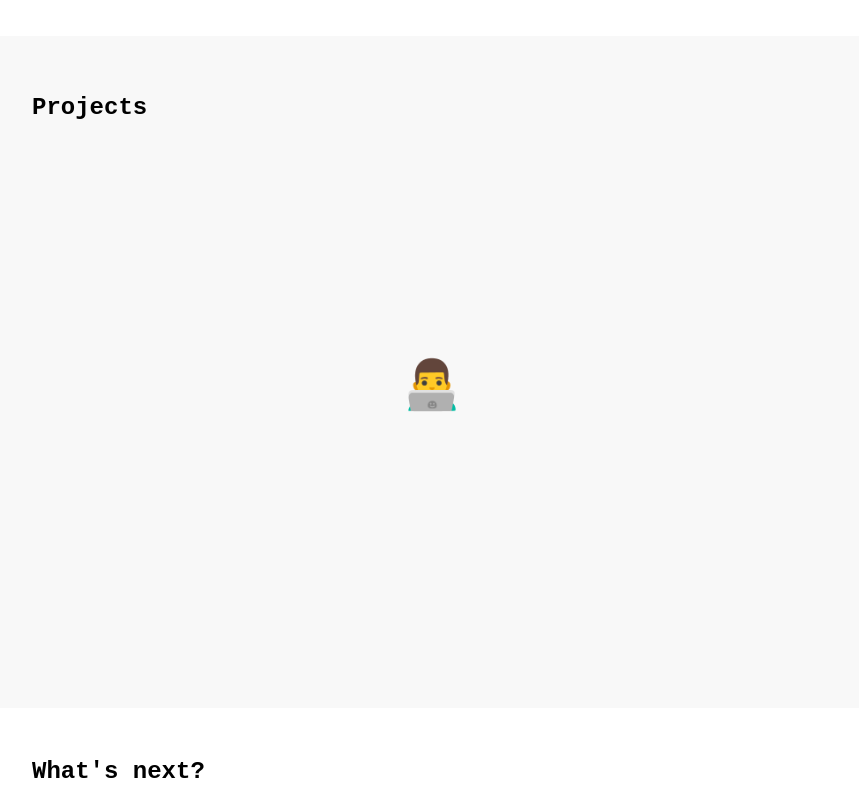
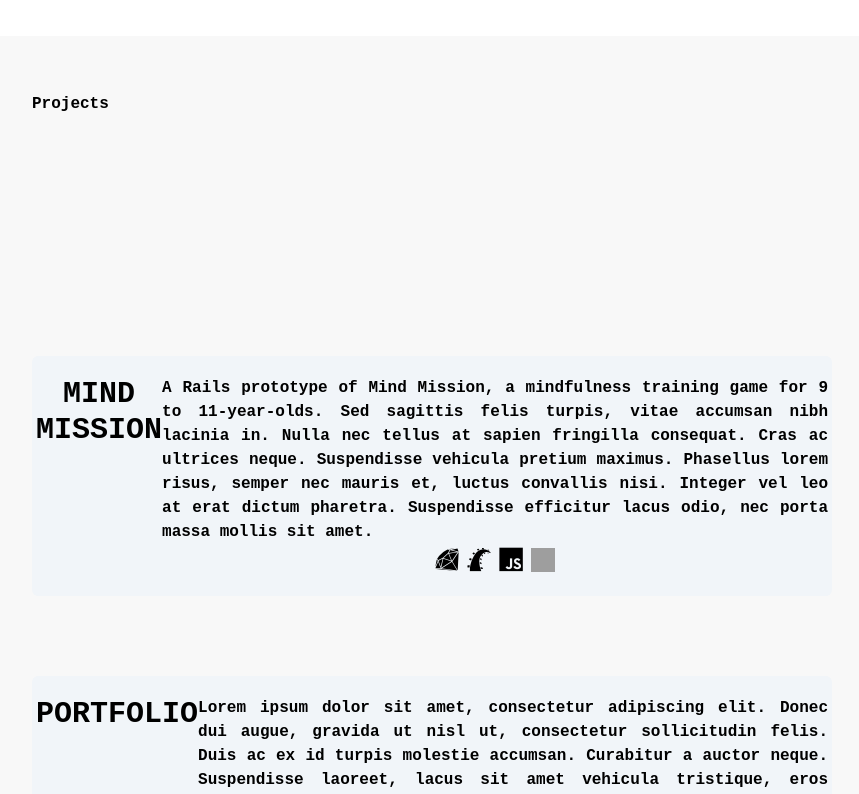
Before and after one commit to zacnation/react-portfolio, a React (Vite) app: page / in a window 1280 px wide. Shown: the part 1200-1994 px from the top of the page, without its empty margins (208-1067 px from the left). Built offline with nearby package versions, Linux system fonts and the light colour scheme; grey boxes are pictures that could not be loaded.

Commit message:
Add ProjectCard component + 'stimulus' logic

```diff
--- /dev/null
+++ b/src/components/ProjectCard.jsx
@@ -0,0 +1,37 @@
+import PropTypes from "prop-types";
+
+export default function ProjectCard(props) {
+  return (
+    <div className="md:flex mb-20 py-5 px-1 bg-slate-100 rounded-md">
+      <h2 className="text-3xl pb-4 md:pb-0">{props.title}</h2>
+      <div className="flex flex-col">
+        <p className="text-justify">{props.description}</p>
+        <div className="flex items-center space-x-2 justify-center">
+          {props.techs.map((item, index) => {
+            return item === "Stimulus" ? (
+              <img
+                src="https://www.svgrepo.com/show/354392/stimulus.svg"
+                alt=""
+                className="w-6 h-6"
+              />
+            ) : (
+              <i
+                className={`text-2xl devicon-${item.toLowerCase()}-${
+                  item === "Express" ? "original" : "plain"
+                }`}
+                key={index}
+              ></i>
+            );
+          })}
+        </div>
+      </div>
+    </div>
+  );
+}
+
+ProjectCard.propTypes = {
+  darkMode: PropTypes.bool.isRequired,
+  title: PropTypes.string,
+  description: PropTypes.string,
+  techs: PropTypes.array,
+};
--- a/src/components/Projects.jsx
+++ b/src/components/Projects.jsx
@@ -1,4 +1,5 @@
 import PropTypes from "prop-types";
+import ProjectCard from "./ProjectCard";
 
 export default function About(props) {
   return (
@@ -8,10 +9,19 @@ export default function About(props) {
         props.darkMode ? "bg-dark-I text-white" : "bg-light"
       }`}
     >
-      <h2 className="text-2xl font-bold">Projects</h2>
-      <h2 className="text-2xl md:text-5xl font-bold text-center py-28 md:py-40 lg:py-60">
-        👨‍💻
-      </h2>
+      <h2 className="font-bold">Projects</h2>
+      <div className="font-bold text-center py-28 md:py-40 lg:py-60">
+        <ProjectCard
+          title="MIND MISSION"
+          description="A Rails prototype of Mind Mission, a mindfulness training game for 9 to 11-year-olds. Sed sagittis felis turpis, vitae accumsan nibh lacinia in. Nulla nec tellus at sapien fringilla consequat. Cras ac ultrices neque. Suspendisse vehicula pretium maximus. Phasellus lorem risus, semper nec mauris et, luctus convallis nisi. Integer vel leo at erat dictum pharetra. Suspendisse efficitur lacus odio, nec porta massa mollis sit amet."
+          techs={["Ruby", "Rails", "JavaScript", "Stimulus"]}
+        />
+        <ProjectCard
+          title="PORTFOLIO"
+          description="Lorem ipsum dolor sit amet, consectetur adipiscing elit. Donec dui augue, gravida ut nisl ut, consectetur sollicitudin felis. Duis ac ex id turpis molestie accumsan. Curabitur a auctor neque. Suspendisse laoreet, lacus sit amet vehicula tristique, eros mauris lacinia arcu, vitae vehicula nunc risus quis libero. Cras et quam mauris."
+          techs={["html5", "css3", "tailwindcss", "javascript", "react"]}
+        />
+      </div>
     </section>
   );
 }
```
